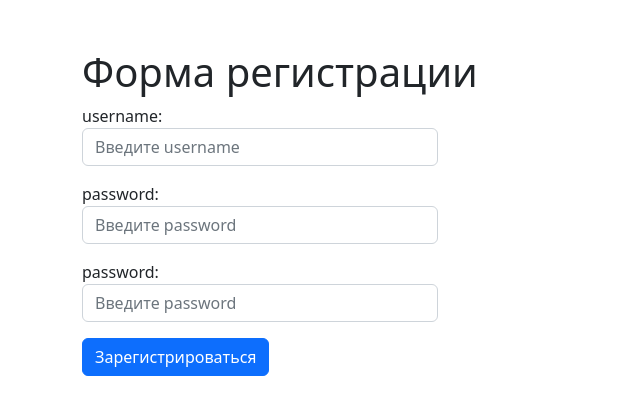
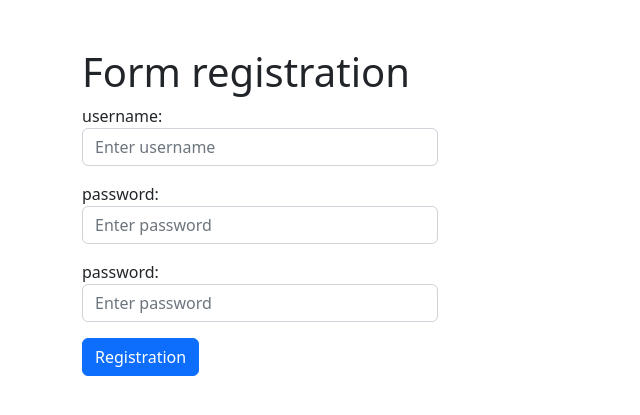
Before and after one commit to suminv/find_route, a Django app: page /accounts/register/ in a window 1280 px wide. Shown: the part 56-471 px from the top of the page, without its empty margins (0-640 px from the left). Run offline with Django 4.2, Linux system fonts and the light colour scheme.

Commit message:
refactoring authentication forms. add namespace for models City

```diff
--- a/accounts/forms.py
+++ b/accounts/forms.py
@@ -34,17 +34,17 @@ class UserLoginForm(forms.Form):
 class UserRegistrationForm(forms.ModelForm):
     username = forms.CharField(label='username', widget=forms.TextInput(attrs={
         'class': 'form-control',
-        'placeholder': 'Введите username'
+        'placeholder': 'Enter username'
     }))
     password = forms.CharField(label='password', widget=forms.PasswordInput(
         attrs={
             'class': 'form-control',
-            'placeholder': 'Введите password'
-    }))
+            'placeholder': 'Enter password'
+        }))
     password2 = forms.CharField(label='password', widget=forms.PasswordInput(
         attrs={
             'class': 'form-control',
-            'placeholder': 'Введите password'
+            'placeholder': 'Enter password'
         }))
 
     class Meta:
@@ -54,5 +54,5 @@ class UserRegistrationForm(forms.ModelForm):
     def clean_password2(self):
         data = self.cleaned_data
         if data['password'] != data['password2']:
-            raise forms.ValidationError('Пароли не совпадают')
+            raise forms.ValidationError("Passwords don't match")
         return data['password2']
--- a/accounts/templates/accounts/register.html
+++ b/accounts/templates/accounts/register.html
@@ -1,9 +1,9 @@
 {% extends 'base.html' %}
-{% block title %}Форма регистрации{% endblock %}
+{% block title %}Form registration{% endblock %}
 
 {% block content %}
-<h1>Форма регистрации</h1>
+<h1>Form registration</h1>
 
-{% include 'form.html' with button='Зарегистрироваться' %}
+{% include 'form.html' with button='Registration' %}
 
 {% endblock %}
--- a/cities/templates/cities/city.html
+++ b/cities/templates/cities/city.html
@@ -13,12 +13,12 @@
             <table class="table table-striped">
             {% for city in page_obj %}
                 <tr>
-                    <td><a href="{% url 'detail' pk=city.id %}">{{ city.name }}</a></td>
+                    <td><a href="{% url 'cities:detail' pk=city.id %}">{{ city.name }}</a></td>
 
                     {% if user.is_authenticated %}
-                    <td><a href="{% url 'update' pk=city.id %}"><button type="submit" class="btn
+                    <td><a href="{% url 'cities:update' pk=city.id %}"><button type="submit" class="btn
                     btn-primary">Update</button></a></td>
-                    <td><a href="{% url 'delete' pk=city.id %}"><button type="submit" class="btn
+                    <td><a href="{% url 'cities:delete' pk=city.id %}"><button type="submit" class="btn
                     btn-danger">Delete</button></a></td>
                 {% else %}
                         <td>&nbsp;</td>
--- a/cities/templates/cities/detail.html
+++ b/cities/templates/cities/detail.html
@@ -13,7 +13,7 @@
     </div>
     <div class="row">
         <div class="col-md-4">
-            <a href="{% url 'cities' %}">
+            <a href="{% url 'cities:cities' %}">
                 <button type="button" class="btn btn-primary">Back to list</button>
             </a>
 
--- a/routes/views.py
+++ b/routes/views.py
@@ -77,7 +77,7 @@ def save_route(request):
 
 
 class RouteListView(ListView):
-    paginate_by = 3
+    paginate_by = 5
     model = Route
     template_name = 'routes/list.html'
 
--- a/templates/base.html
+++ b/templates/base.html
@@ -1,5 +1,5 @@
-{% url 'cities' as cities_home_url %}
-{% url 'create' as cities_create_url %}
+{% url 'cities:cities' as cities_home_url %}
+{% url 'cities:create' as cities_create_url %}
 {% url 'trains:train' as train_home_url %}
 {% url 'trains:create' as train_create_url %}
 
@@ -24,7 +24,7 @@
       <ul class="navbar-nav m-lg-auto">
         <li class="nav-item">
           <a class="nav-link {% if request.path == cities_home_url %}active {% endif %}"
-              href="{% url 'cities' %}">Cities</a>
+              href="{% url 'cities:cities' %}">Cities</a>
         </li>
         <li class="nav-item">
           <a class="nav-link {% if request.path == train_home_url %}active{% endif %}"
@@ -41,7 +41,7 @@
           </a>
 
           <ul class="dropdown-menu">
-            <li><a class="dropdown-item" href="{% url 'create' %}">Add new city</a></li>
+            <li><a class="dropdown-item" href="{% url 'cities:create' %}">Add new city</a></li>
             <li><a class="dropdown-item" href="{% url 'trains:create' %}">Add new train</a></li>
           </ul>
               </li>
--- a/travel/urls.py
+++ b/travel/urls.py
@@ -5,7 +5,7 @@ from routes.views import find_routes, home, add_route, save_route, RouteListView
 
 urlpatterns = [
     path('admin/', admin.site.urls),
-    path('cities/', include('cities.urls')),
+    path('cities/', include(('cities.urls', 'cities'), namespace='cities')),
     path('trains/', include(('trains.urls', 'trains'), namespace='trains')),
     path('accounts/', include(('accounts.urls', 'accounts'), namespace='accounts')),
     path('find_routes/', find_routes, name='find_routes'),
```
Also changed, not shown: accounts/templates/accounts/register_done.html (+3 -5 lines), cities/templates/cities/index.html (deleted, +0 -9 lines), cities/views.py (+6 -10 lines), accounts/views.py (line endings or trailing spaces).
